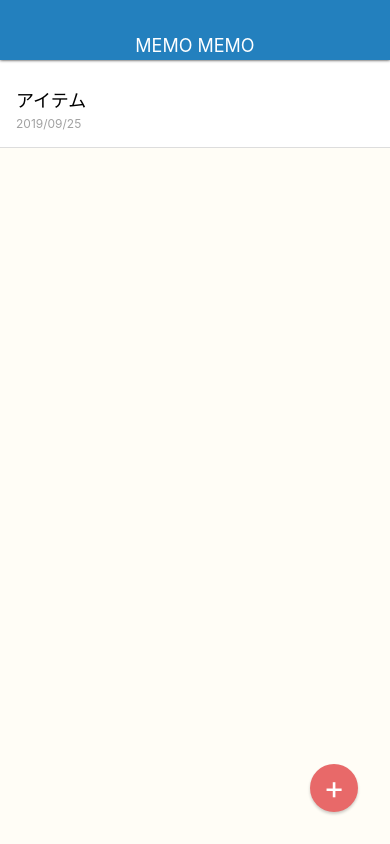
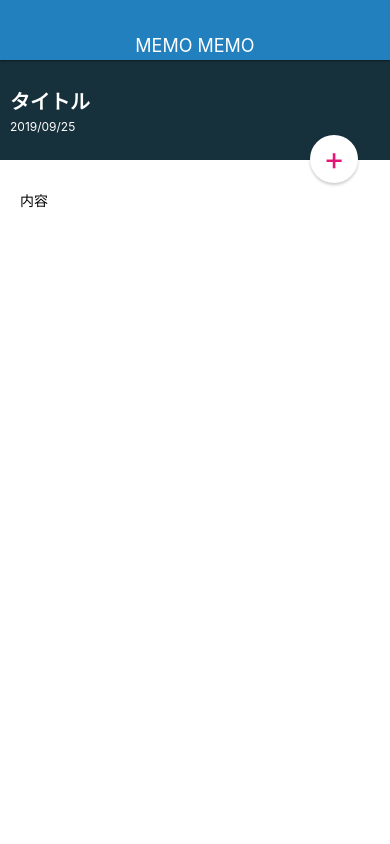
Before and after one commit to kzfrkw/MemoApp, a React Native app: screen / in a window 390 px wide. Built offline with nearby package versions, Linux system fonts and the light colour scheme.

Commit message:
Create MemoDetailScreen

```diff
--- a/App.tsx
+++ b/App.tsx
@@ -2,13 +2,13 @@
 import { StyleSheet, View } from 'react-native';
 
 import AppBar from './src/components/AppBar';
-import MemoListScreen from './src/screens/MemoListScreen';
+import MemoDetailScreen from './src/screens/MemoDetailScreen';
 
 export default function App() {
   return (
     <View style={styles.container}>
       <AppBar />
-      <MemoListScreen />
+      <MemoDetailScreen />
     </View>
   );
 }
@@ -19,6 +19,6 @@
     backgroundColor: '#fff',
     alignItems: 'center',
     justifyContent: 'center',
-    paddingTop: 70,
+    paddingTop: 60,
   },
 });
--- a/src/elements/CircleButton.js
+++ b/src/elements/CircleButton.js
@@ -3,9 +3,17 @@
 
 class CircleButton extends React.Component {
     render() {
+        const { style, color } = this.props;
+        let bgColor = '#E31676';
+        let textColor = '#fff';
+
+        if (color === 'white') {
+            bgColor = '#fff';
+            textColor = '#E31676'
+        }
         return (
-            <View style={styles.circleButton}>
-                <Text style={styles.circleButtonText}>
+            <View style={[styles.circleButton, style, { backgroundColor: bgColor}]}>
+                <Text style={[styles.circleButtonText, { color: textColor}]}>
                 {this.props.children}
                 </Text>
             </View>
@@ -20,7 +28,6 @@
         right: 32,
         width: 48,
         height: 48,
-        backgroundColor: '#E86969',
         borderRadius: 50,
         justifyContent: "center",
         alignItems: "center",
--- /dev/null
+++ b/src/screens/MemoDetailScreen.js
@@ -0,0 +1,57 @@
+import React from 'react';
+import { StyleSheet, View, Text } from 'react-native';
+import CircleButton from '../elements/CircleButton';
+
+class MemoDetailScreen extends React.Component {
+    render() {
+        return (
+            <View style={styles.container}>
+                <View style={styles.memoHeader}>
+                    <View>
+                        <Text style={styles.memoHeaderTitle}>タイトル</Text>
+                        <Text style={styles.memoHeaderDate}>2019/09/25</Text>
+                    </View>
+                </View>
+                <View style={styles.memoContent}>
+                    <Text>内容</Text>
+                </View>
+
+                <CircleButton color='white' style={styles.editButton}>+</CircleButton>
+            </View>
+        );
+    }
+}
+
+const styles = StyleSheet.create({
+    container: {
+        flex: 1,
+        width: '100%',
+    },
+    memoHeader: {
+        height: 100,
+        backgroundColor:'#17313C',
+        justifyContent: 'center',
+        padding: 10,
+    },
+    memoHeaderTitle: {
+        fontSize: 20,
+        fontWeight: 'bold',
+        color: '#fff',
+        marginBottom: 4,
+    },
+    memoHeaderDate: {
+        fontSize: 12,
+        color: '#fff'
+    },
+    memoContent: {
+        padding: 20,
+        paddingTop: 30,
+        backgroundColor: '#fff',
+        flex: 1
+    },
+    editButton: {
+        top: 75,
+    }
+})
+
+export default MemoDetailScreen;
```
